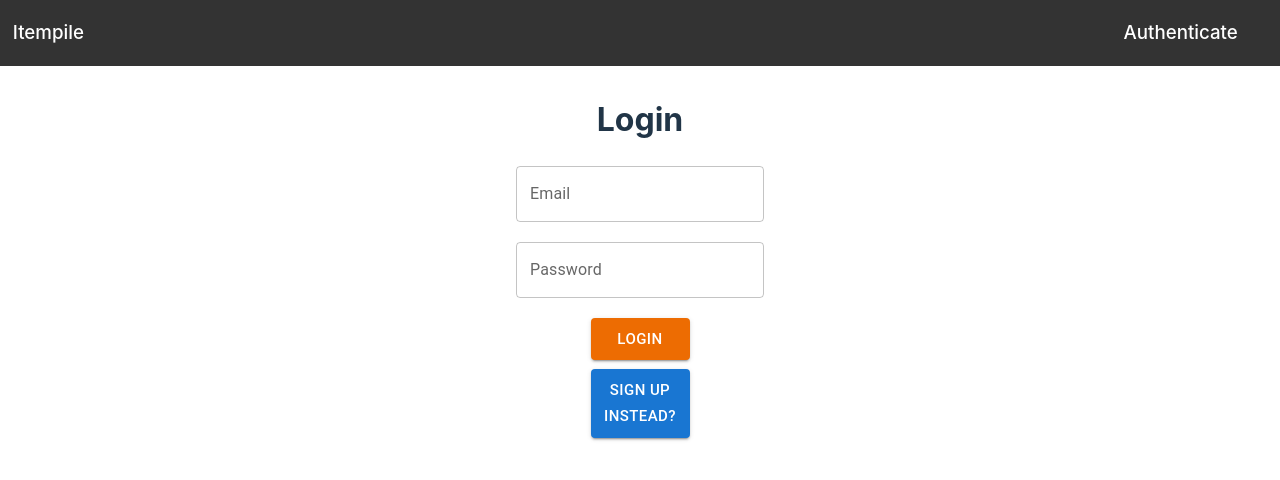
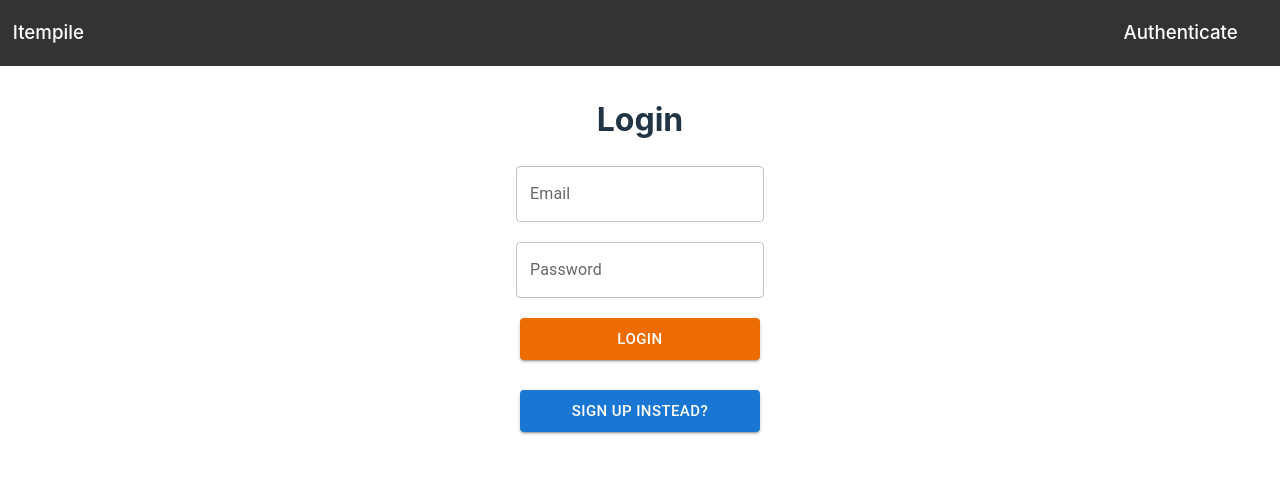
Before and after one commit to ArtoLaitinen/itempile, a React (Vite) app in the folder client/: page /auth in a window 1280 px wide. Shown: the top 480 px of the page. Built offline with nearby package versions, Linux system fonts and the light colour scheme.

Commit message:
fixed the button styling in auth page

```diff
--- a/client/src/pages/Authenticate.jsx
+++ b/client/src/pages/Authenticate.jsx
@@ -141,7 +141,7 @@ function Authenticate() {
             variant="contained"
             color="warning"
             size="large"
-            sx={{ width: "33%" }}
+            sx={{ width: "80%" }}
           >
             {isLoginMode ? "Login" : "Sign up"}
           </Button>
@@ -153,7 +153,7 @@ function Authenticate() {
             variant="contained"
             size="large"
             onClick={switchModeHandler}
-            sx={{ width: "33%", marginTop: "3%" }}
+            sx={{ width: "80%", marginTop: "10%" }}
           >
             {isLoginMode ? "Sign up instead?" : "Login instead?"}
           </Button>
```
